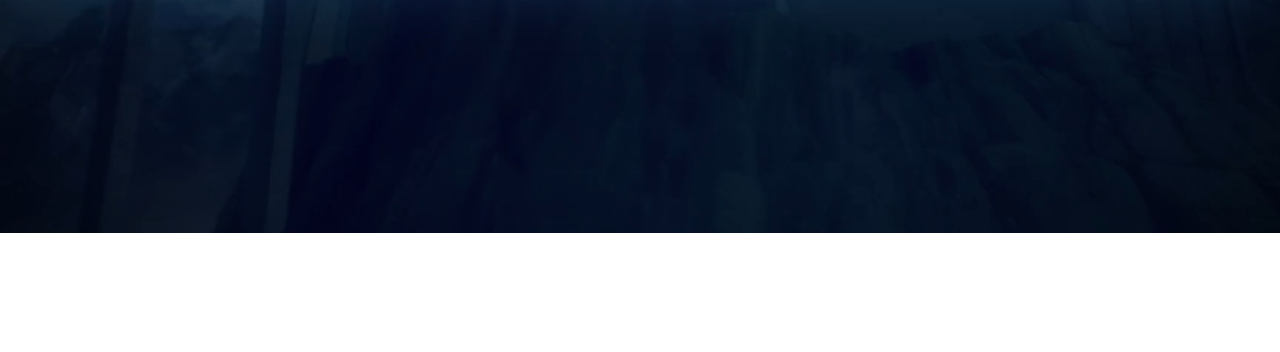
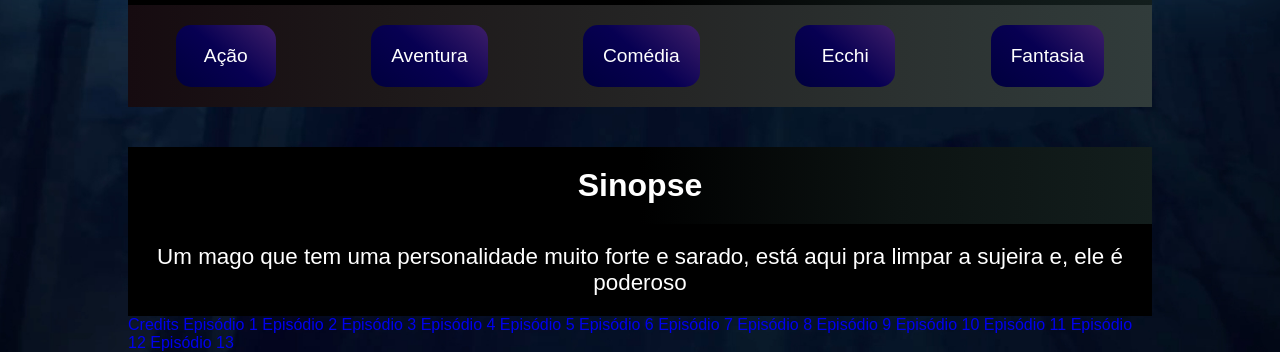
Before and after one commit to KevinWillyan456/landing-pages-fantasy, a plain HTML site: page index.html in a window 1280 px wide. Shown: the part 567-919 px from the top of the page. Before the commit the page ends 800 px from the top, so only its background shows below. Drawn offline with Linux system fonts and the light colour scheme.

Commit message:
Desenvolvendo algumas seções

```diff
--- a/assets/css/index.css
+++ b/assets/css/index.css
@@ -11,6 +11,18 @@ body {
 }
 a {
     text-decoration: none;
+}
+.titulo {
+    width: 100%;
+}
+.titulo div{
+    width: 80%;
+    color: white;
+    font-size: 2rem;
+    background-image: linear-gradient(270deg, #131e1d 0, #0c1312 25%, #000000 50%, #000000 75%, #000000 100%);
+    margin: auto;
+    text-align: center;
+    padding: 20px 0;
 }
 
 /* Navbar */
@@ -83,3 +95,55 @@ a {
     font-size: 1.5rem;
     text-align: center;
 }
+
+/* Genêros */
+
+.genero {
+    width: 100%;
+}
+.genero-conteiner {
+    width: 80%;
+    margin: auto;
+    background-image: linear-gradient(270deg, #313c3b 0, #2b3130 25%, #242424 50%, #1d1819 75%, #160b10 100%);
+    padding: 20px 0;
+
+    display: flex;
+    justify-content: space-around;
+}
+.genero-conteiner div {
+    color: white;
+    font-size: 1.2rem;
+    padding: 20px;
+    min-width: 100px;
+    background-image: linear-gradient(220deg, #3e1e69 0, #070052 50%, #00003d 100%);
+    border-radius: 15px;
+    cursor: pointer;
+
+    display: flex;
+    align-items: center;
+    justify-content: center;
+}
+
+/* Sinopse */
+
+.sinopse {
+    width: 100%;
+}
+.sinopse-conteiner {
+    width: 80%;
+    margin: auto;
+    background-color: black;
+    font-size: 1.4rem;
+    color: white;
+    text-align: center;
+    padding: 20px;
+}
+
+/* Episódios */
+.episodios {
+    width: 100%;
+}
+.episodios-container {
+    width: 80%;
+    margin: auto;
+}
--- a/index.html
+++ b/index.html
@@ -31,7 +31,31 @@
 
     <!-- Seção Gêneros -->
 
+    <h1 class="titulo">
+        <div>Gêneros</div>
+    </h1>
+
+    <section class="genero">
+        <div class="genero-conteiner">
+            <div>Ação</div>
+            <div>Aventura</div>
+            <div>Comédia</div>
+            <div>Ecchi</div>
+            <div>Fantasia</div>
+        </div>
+    </section>
+
     <!-- Sinopse geral -->
+
+    <h1 class="titulo" style="margin-top: 40px;">
+        <div>Sinopse</div>
+    </h1>
+
+    <section class="sinopse">
+        <div class="sinopse-conteiner">
+            Um mago que tem uma personalidade muito forte e sarado, está aqui pra limpar a sujeira e, ele é poderoso
+        </div>
+    </section>
 
     <!-- Opening -->
 
@@ -41,7 +65,7 @@
 
     <section class="episodios">
         <div class="episodios-container">
-
+            <a href="test-creditos.html" target="_blank">Credits</a>
         </div>
     </section>
 
```
Also changed, not shown: 1 other file.
